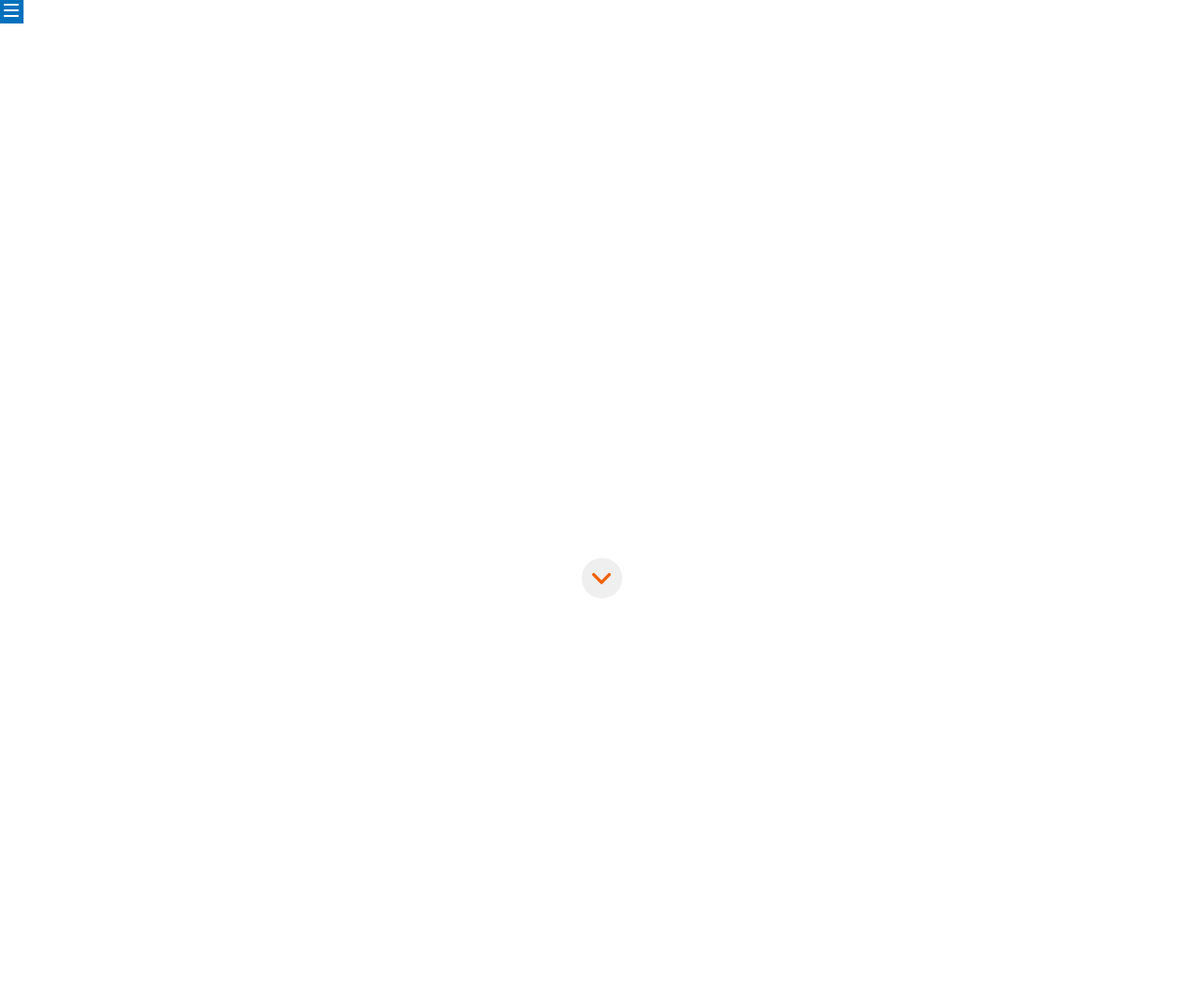
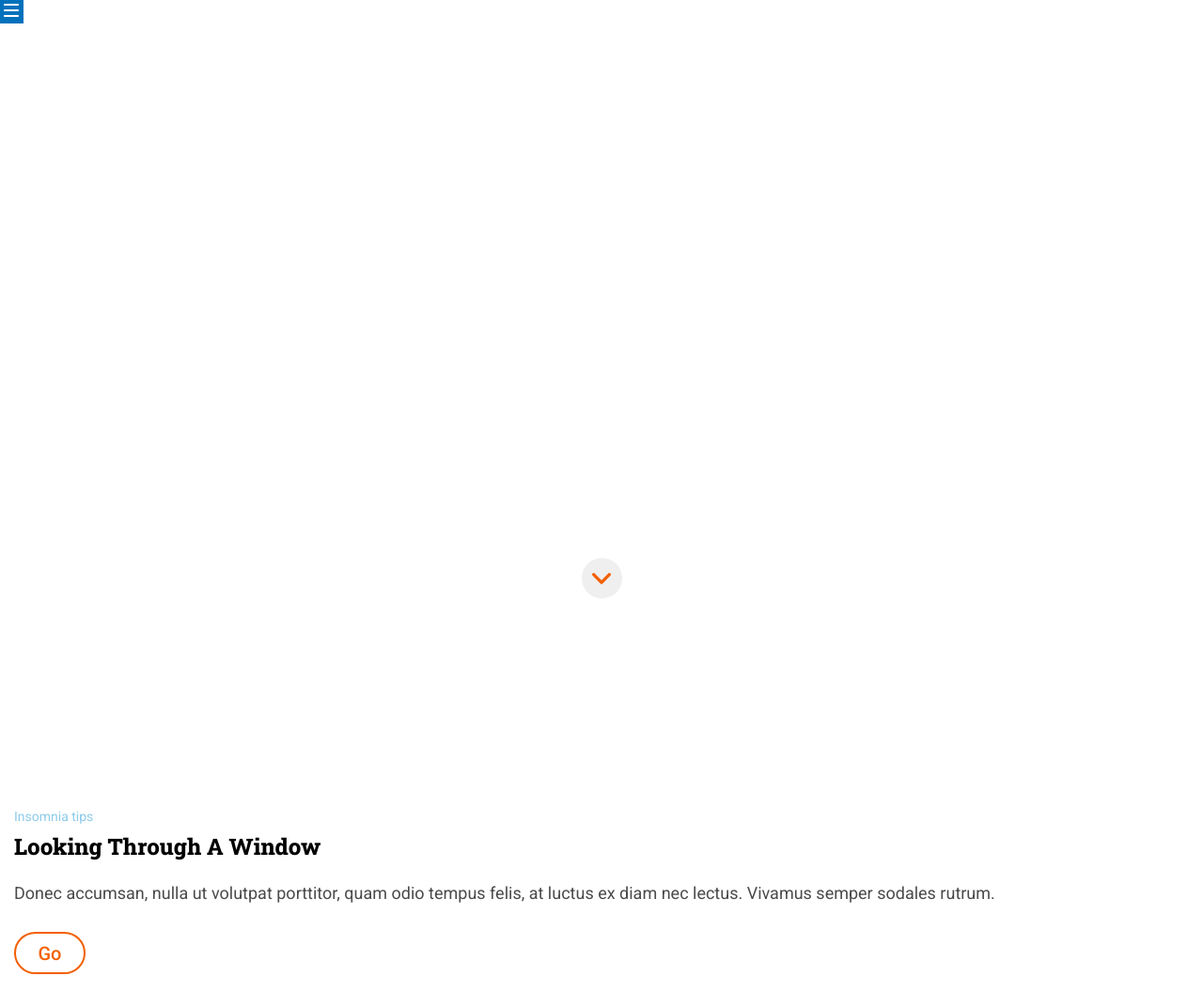
Before and after one commit to nayraromero/Anonymus-proxy, a website: page src/html/index.html in a window 1280 px wide. Shown: the whole page at 94% size. Before the commit the page ends 800 px from the top, so only its background shows below. Drawn offline with nearby package versions, Linux system fonts and the light colour scheme; files that its build step writes are made by us from their sources; files whose address does not match are found by name.

Commit message:
section-1 finished

```diff
--- a/src/html/index.html
+++ b/src/html/index.html
@@ -13,9 +13,12 @@
         rel="stylesheet">
     <link rel="stylesheet" href="./assets/css/main.css" class="css">
 </head>
-
 <body>
-    <include src="./partials/header.html"></include>
+    <include src="./partials/header.html">
+    </include>
+    <main>
+        <include src="./partials/section-1.html"></include>
+    </main>
 </body>
 
 </html>
--- a/src/html/partials/header.html
+++ b/src/html/partials/header.html
@@ -1,4 +1,4 @@
-<section class="header">
+<header class="header">
     <a href="https://adalab.es/" target="_blank" class="header__menu">
         <img src="./assets/images/ico-menu.svg" alt="menú" class="header__menu__image">
     </a>
@@ -9,4 +9,4 @@
             <img src="./assets/images/ico-scroll-down.svg" alt="Flecha hacia abajo">
         </button>
     </section>
-</section>
+</header>
--- /dev/null
+++ b/src/html/partials/section-1.html
@@ -0,0 +1,13 @@
+<section class="section-1">
+    <p class="section-1__p">
+        Insomnia tips
+    </p>
+    <h3 class="section-1__title">
+        Looking through a window
+    </h3>
+    <p class="section-1__subtitle">
+        Donec accumsan, nulla ut volutpat porttitor, quam odio tempus felis, at luctus ex diam nec lectus. Vivamus
+        semper sodales rutrum.
+    </p>
+    <button class="section-1__button">Go</button>
+</section>
--- /dev/null
+++ b/src/scss/layout/section-1.scss
@@ -0,0 +1,41 @@
+:root{
+    --title-font: 'Roboto Slab', serif;
+    --regular-font:'Roboto', sans-serif;
+}
+.section-1{
+    padding: 25px 15px 0px 15px;
+    &__p{
+        padding-top: 37px;
+        padding-bottom: 10px;
+        font-family: var(--regular-font);
+        color: #8ccbea;
+        font-size: 14px;
+    }
+    &__title{
+        font-size: 24px;
+        font-family: var(--title-font);
+        font-weight: 800;
+        text-transform: capitalize;
+        line-height: 1.25;
+    }
+    &__subtitle{
+        padding-top: 20px;
+        font-family: var(--regular-font);
+        color: #4a4a4a;
+        font-size: 18px;
+        line-height: 1.67;
+    }
+    &__button{
+        margin-top: 26px;
+        margin-bottom: 35px;
+        color: #f26002;
+        border: 2px solid #f26002;
+        background-color: white;
+        border-radius: 22.5px;
+        height: 45px;
+        width: 76px;
+        font-size: 20px;
+        font-family: var(--regular-font);
+        font-weight: 500;
+    }
+}
--- a/src/scss/main.scss
+++ b/src/scss/main.scss
@@ -4,6 +4,7 @@
 @import 'components/links';
 @import 'layout/page'; */
 @import 'layout/header';
+@import 'layout/section-1';
 /*@import 'layout/footer';
 @import 'pages/index';
 */
```
